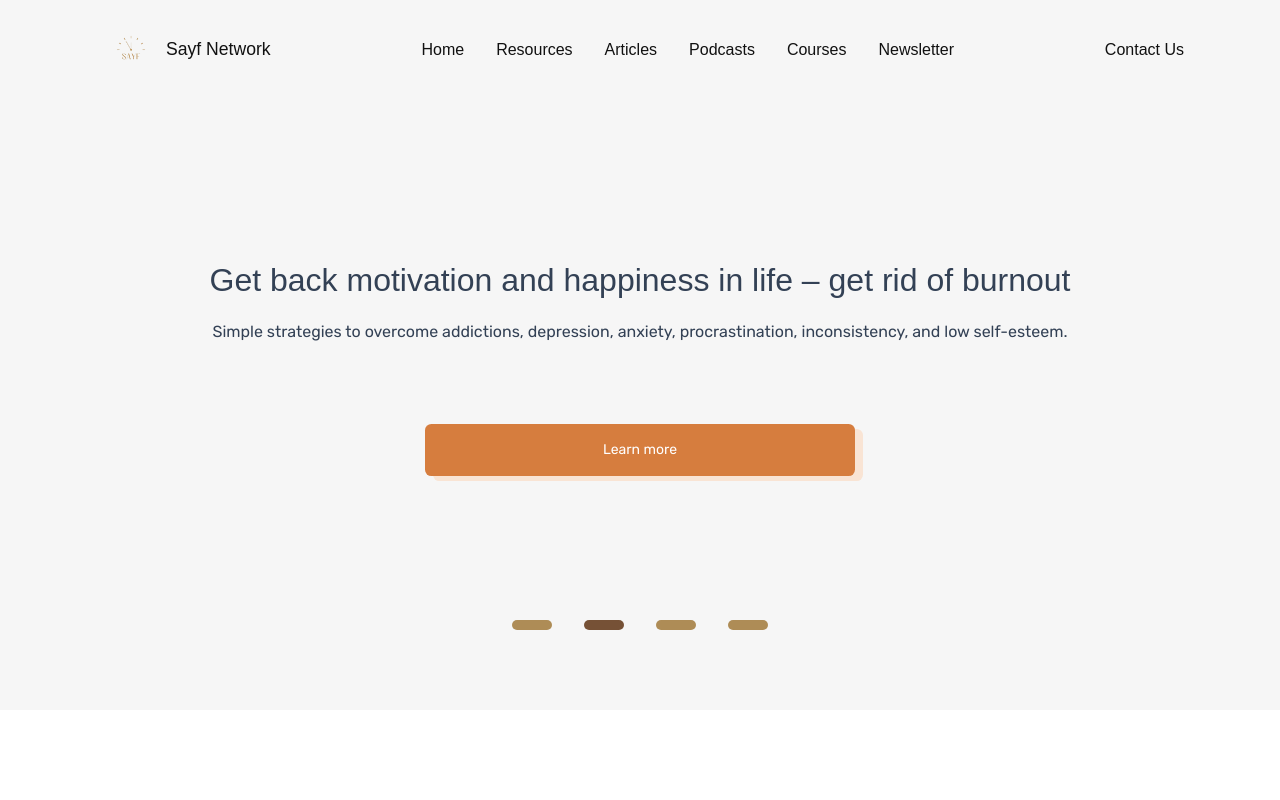
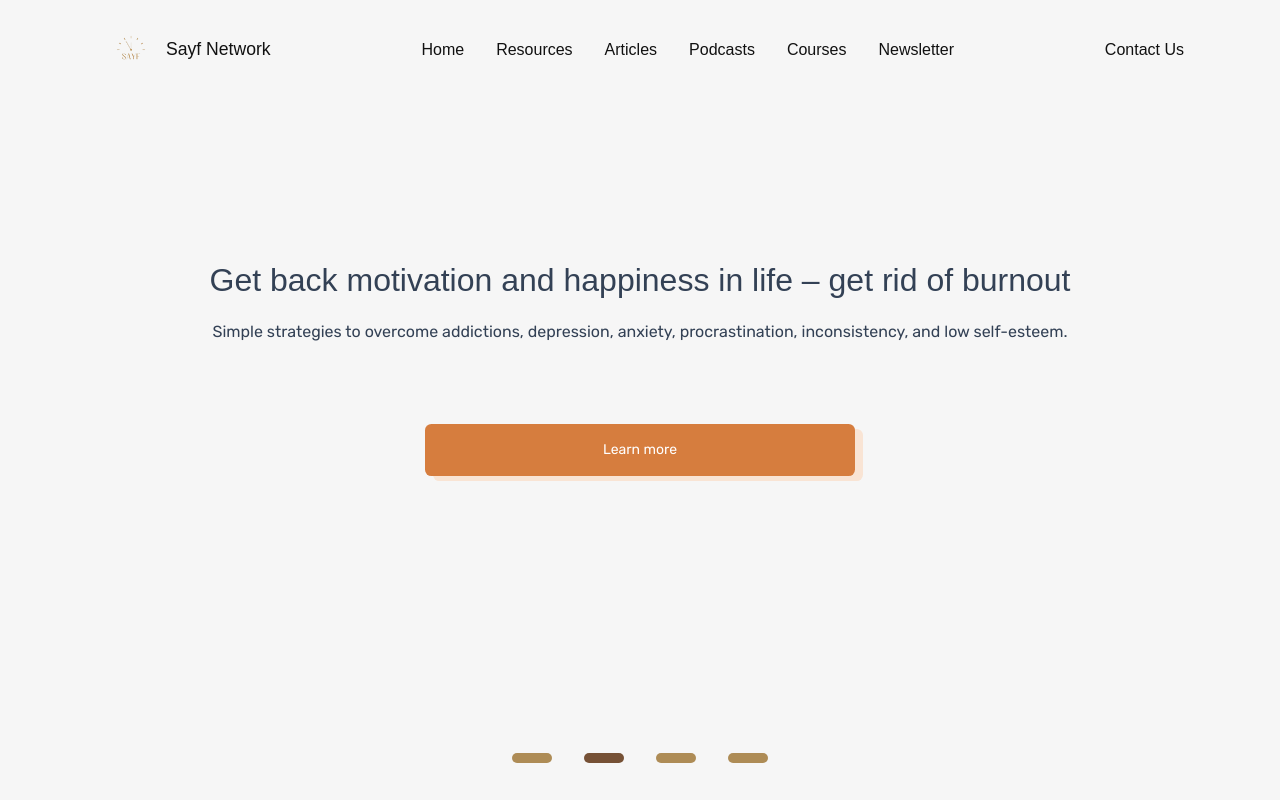
Before and after one commit to abdulrahmansoyooye/sayfproject, a Next.js app: page / in a window 1280 px wide. Shown: the top 800 px of the page. Built offline with nearby package versions, Linux system fonts and the light colour scheme; a web font is replaced by a local one.

Commit message:
First Commit

```diff
--- a/app/globals.css
+++ b/app/globals.css
@@ -24,7 +24,7 @@
 
   --brown-color: #683f21e5;
   --light-color: #f9e4d4;
---color:#;
+--color:#d67d3eab;
   --secandary-color: #ae8c56;
   --dark-color: #470d21;
 
--- a/components/Carousel.jsx
+++ b/components/Carousel.jsx
@@ -63,7 +63,7 @@ const Carousel = () => {
     visible: { opacity: 1, y: 0 },
   };
   return (
-    <div className="relative flex flex-col  w-[100vw]  gap-[9rem] justify-center section  mt-[7rem] ">
+    <div className="relative flex flex-col h-[100vh] w-[100vw]  gap-[9rem] justify-center section  mt-[7rem] ">
       <div className="flex gap-[1rem] justify-center">
         {carouselItem.map(
           ({ title, content, buttonText }, index) =>
@@ -73,13 +73,13 @@ const Carousel = () => {
                 animate="visible"
                 variants={variants}
                 transition={{ duration: 0.5 }}
-                className="flex flex-col  gap-[5rem]  carousel-item justify-center  text-center "
+                className="flex flex-col  gap-[5rem] px-[4rem] break-words carousel-item justify-center  text-center "
                 key={`${index}-${title}`}
               >
                 <div className="flex flex-col gap-[1rem] ">
-                  <div className="text-[2rem] max-lg:text-[1.5rem] dark-text serif">
+                  <p className="text-[2rem] max-lg:text-[1.5rem] dark-text serif">
                    {title}
-                  </div>
+                  </p>
 
                   <motion.p className="font-[400] dark-text text-[0.9rem] sm:text-[1rem]">
                     {content}
```
Also changed, not shown: public/assets/svg-shape.svg.
